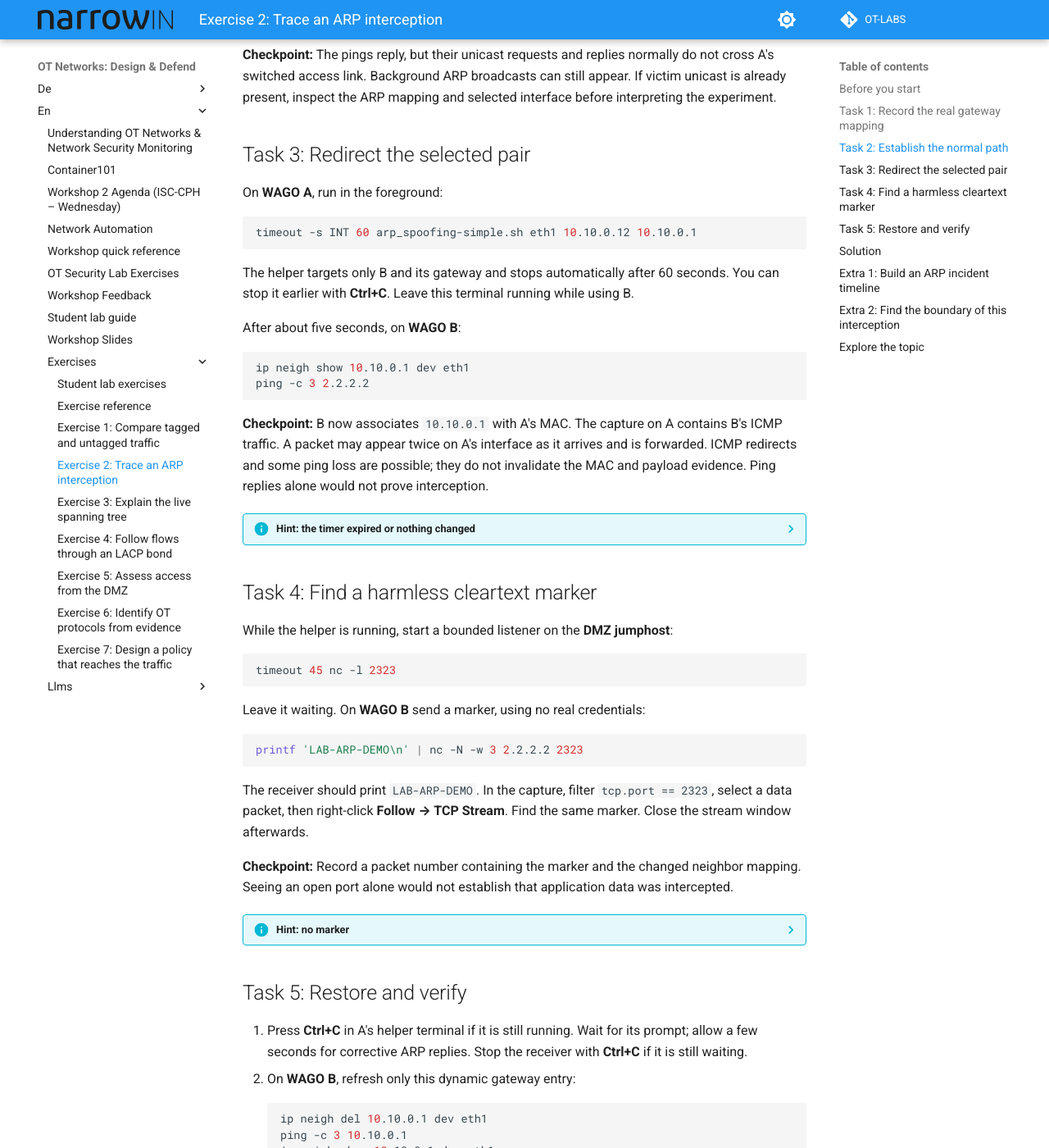
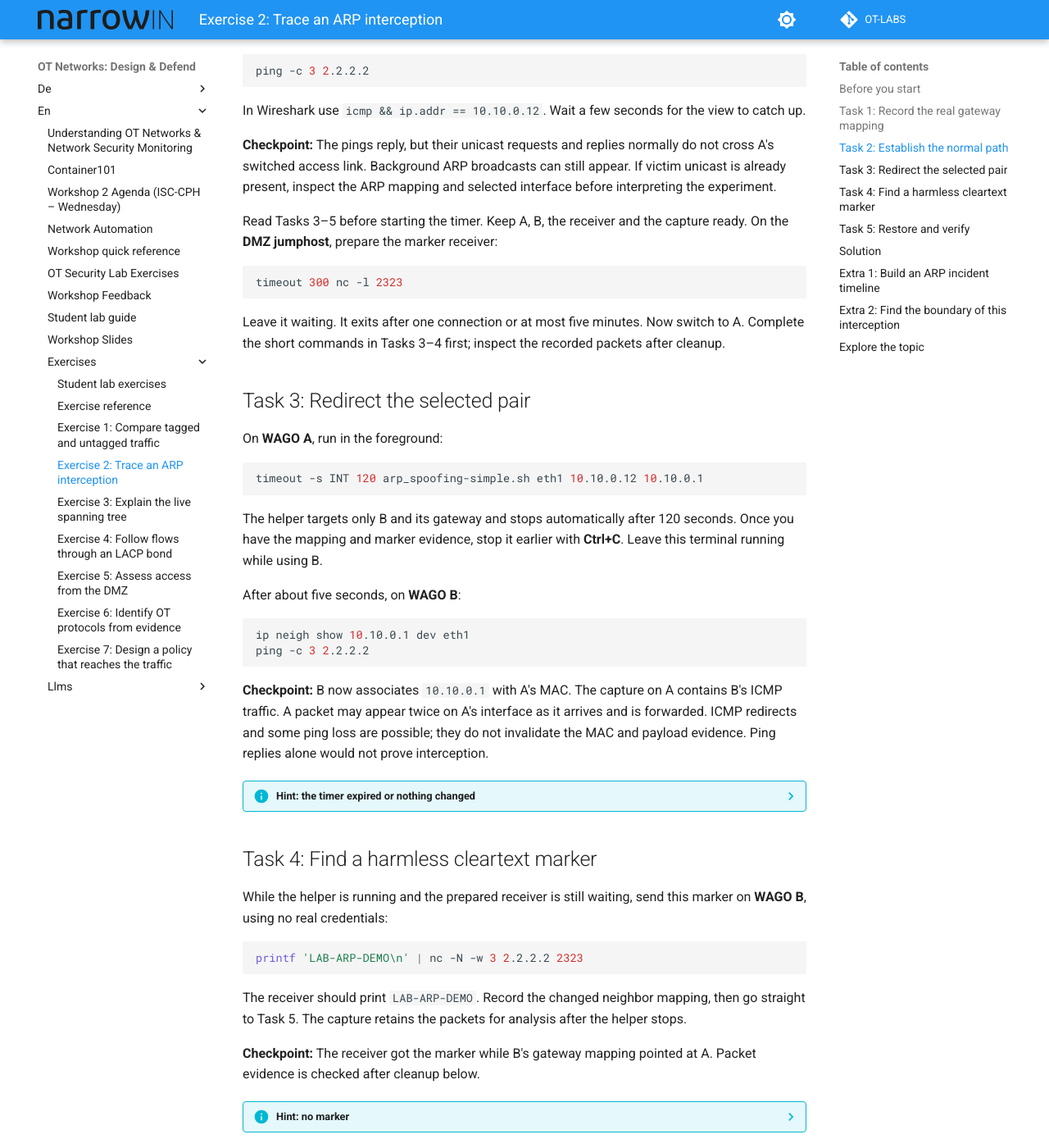
Before and after one commit to narrowin/ot-labs-docs, an MkDocs documentation site: the page built from docs/en/exercises/ex2-arp-spoofing.md, in a window 1280 px wide and 1400 px high, scrolled down 1485 px. Shown: the whole window at 82% size. Built offline with MkDocs 1.6.1 and Material for MkDocs 9.7.7, drawn with Linux system fonts in a browser that asks for light colours; comment, search, counter and statistics services are not loaded; some of the changed text lies outside the part shown.

Commit message:
docs(exercise2): pace ARP steps and show collected mappings
The ARP walkthrough made students prepare a receiver and inspect packets while a short interception timer was already running. Prepare the receiver first, allow a bounded 120-second helper, and clean up before packet analysis. Retrying starts with cleanup. Clarify the interception scope and keep the ping-only extra's cleanup separate from marker analysis.

Add stable Explorer links to the collected ARP Cache, Interface Details and Network Interfaces panels. Distinguish the endpoint's own MAC and switch-port header from its gateway neighbor mapping. Preserve the solution and two advanced extras while comparing collected latest state with a packet timeline.

Verification: the main flow and both extras succeeded through Explorer terminals, Wireshark and collected osquery data in an isolated student copy. The victim's gateway mapping changed to WAGO A in both the terminal and Explorer; the receiver and TCP stream contained the 13-byte LAB-ARP-DEMO marker. The direct CtrlX flow bypassed A while routed DMZ echoes crossed it. Cleanup removed arpspoof, preserved forwarding=1, restored the real gateway MAC and returned 3/3 gateway replies; Explorer also showed recovery. Both MkDocs builds, bilingual command parity, shell syntax, stable/local links and exactly two extras after the solution passed.

Limitations: collected ARP reports arrive about every 60 seconds and can miss a short attempt; Explorer retains the latest report rather than an incident history. Terminal and packet evidence remain the immediate proof.

````diff
--- a/docs/en/exercises/ex2-arp-spoofing.md
+++ b/docs/en/exercises/ex2-arp-spoofing.md
@@ -2,7 +2,7 @@
 
 **Time:** 30–40 minutes. **Lab:** current student `ot-sec-flat`. **Difficulty:** Intermediate.
 
-Prove a change in the victim's IP-to-MAC mapping, follow the resulting traffic, and restore the original path. Use only the three named lab nodes below. These addresses refer to the simulated network inside this appliance.
+Prove a change in the victim's IP-to-MAC mapping, follow the resulting traffic, and restore the original path. Run the interception from WAGO A against only B and its gateway. Use the named lab targets for connectivity checks. These addresses refer to the simulated network inside this appliance.
 
 **Learning objectives:** Explain ARP's trust problem, execute and prove a bounded Layer 2 interception, identify readable application data, and explain detection and mitigation.
 
@@ -38,9 +38,16 @@ cat /proc/sys/net/ipv4/ip_forward
 command -v arp_spoofing-simple.sh timeout
 ```
 
-Record A's MAC and forwarding value. The helper preserves the previous forwarding setting.
+Record A's MAC and forwarding value. The last command must print one path for `arp_spoofing-simple.sh` and one for `timeout`. The helper preserves the previous forwarding setting.
 
-**Checkpoint:** The real gateway MAC differs from A's MAC. Both commands exist. If this is already a changed mapping, finish cleanup in Task 5 before proceeding.
+**Checkpoint:** The real gateway MAC differs from A's MAC. Both commands exist. If this is already a changed mapping, complete the three cleanup steps in Task 5 before proceeding.
+
+??? info "Also inspect the mapping in Explorer"
+    Open [WAGO B's host details](/network/inventory/host?node=wago-plc2b-vlan10) and expand **ARP Cache**. Find **address** `10.10.0.1` on **interface** `eth1`; compare **mac** with your gateway MAC. On [WAGO A](/network/inventory/host?node=wago-plc2a-vlan10), **Interface Details** shows the `eth1` MAC and **Network Interfaces** shows `10.10.0.11` with mask `255.0.0.0`. **Interface ether2** in the header is the switch port, not Linux `eth1`. B's header MAC identifies B itself and stays unchanged; the gateway's **ARP Cache** row is the mapping you are testing.
+
+    These are collected endpoint reports. ARP is collected about every 60 seconds; reloading shows the latest received report, not a new query. An early-stopped experiment can fall between reports, and delivery can lag. Use the terminal and capture for immediate proof; an unchanged Explorer row does not rule out interception. Missing panels: tell the instructor and continue with terminal/capture evidence.
+
+    Standalone: **Inventory → Hosts**, search the stable node name, press **Enter**, then click its name.
 
 ## Task 2: Establish the normal path
 
@@ -54,15 +61,23 @@ In Wireshark use `icmp && ip.addr == 10.10.0.12`. Wait a few seconds for the vie
 
 **Checkpoint:** The pings reply, but their unicast requests and replies normally do not cross A's switched access link. Background ARP broadcasts can still appear. If victim unicast is already present, inspect the ARP mapping and selected interface before interpreting the experiment.
 
+Read Tasks 3–5 before starting the timer. Keep A, B, the receiver and the capture ready. On the **DMZ jumphost**, prepare the marker receiver:
+
+```bash
+timeout 300 nc -l 2323
+```
+
+Leave it waiting. It exits after one connection or at most five minutes. Now switch to A. Complete the short commands in Tasks 3–4 first; inspect the recorded packets after cleanup.
+
 ## Task 3: Redirect the selected pair
 
 On **WAGO A**, run in the foreground:
 
 ```bash
-timeout -s INT 60 arp_spoofing-simple.sh eth1 10.10.0.12 10.10.0.1
+timeout -s INT 120 arp_spoofing-simple.sh eth1 10.10.0.12 10.10.0.1
 ```
 
-The helper targets only B and its gateway and stops automatically after 60 seconds. You can stop it earlier with **Ctrl+C**. Leave this terminal running while using B.
+The helper targets only B and its gateway and stops automatically after 120 seconds. Once you have the mapping and marker evidence, stop it earlier with **Ctrl+C**. Leave this terminal running while using B.
 
 After about five seconds, on **WAGO B**:
 
@@ -74,28 +89,22 @@ ping -c 3 2.2.2.2
 **Checkpoint:** B now associates `10.10.0.1` with A's MAC. The capture on A contains B's ICMP traffic. A packet may appear twice on A's interface as it arrives and is forwarded. ICMP redirects and some ping loss are possible; they do not invalidate the MAC and payload evidence. Ping replies alone would not prove interception.
 
 ??? info "Hint: the timer expired or nothing changed"
-    Check the helper's terminal for an error. If it has stopped, repeat the bounded command and then the victim commands. Keep the filter specific to B. Do not broaden the attack to other nodes. Exit status 124 after the timeout is normal.
+    Check the helper terminal for errors. Exit status 124 means the 120-second limit expired. If you need another attempt, complete Task 5's cleanup first. Restart the receiver from Task 2, then repeat Tasks 3–5 when ready. Keep the same three nodes and capture filter. There is no need to rush packet analysis while the helper runs.
 
 ## Task 4: Find a harmless cleartext marker
 
-While the helper is running, start a bounded listener on the **DMZ jumphost**:
-
-```bash
-timeout 45 nc -l 2323
-```
-
-Leave it waiting. On **WAGO B** send a marker, using no real credentials:
+While the helper is running and the prepared receiver is still waiting, send this marker on **WAGO B**, using no real credentials:
 
 ```bash
 printf 'LAB-ARP-DEMO\n' | nc -N -w 3 2.2.2.2 2323
 ```
 
-The receiver should print `LAB-ARP-DEMO`. In the capture, filter `tcp.port == 2323`, select a data packet, then right-click **Follow → TCP Stream**. Find the same marker. Close the stream window afterwards.
+The receiver should print `LAB-ARP-DEMO`. Record the changed neighbor mapping, then go straight to Task 5. The capture retains the packets for analysis after the helper stops.
 
-**Checkpoint:** Record a packet number containing the marker and the changed neighbor mapping. Seeing an open port alone would not establish that application data was intercepted.
+**Checkpoint:** The receiver got the marker while B's gateway mapping pointed at A. Packet evidence is checked after cleanup below.
 
 ??? info "Hint: no marker"
-    Start the listener before the sender. Repeat Task 3 if its timer expired. Use `tcp.port == 2323 && tcp.len > 0` to isolate data. If only SYN packets appear, check the listener and route rather than claiming payload capture.
+    If the receiver or helper exited, complete Task 5's cleanup, restart the receiver from Task 2 and repeat Tasks 3–5. Use `tcp.port == 2323 && tcp.len > 0` to isolate data. If only SYN packets appear, check the listener and route rather than claiming payload capture.
 
 ## Task 5: Restore and verify
 
@@ -118,6 +127,10 @@ The receiver should print `LAB-ARP-DEMO`. In the capture, filter `tcp.port == 23
 
 **Checkpoint:** No `arpspoof` process remains, forwarding equals your initial value, and B again uses the original gateway MAC with successful pings. A silent `pgrep` with exit status 1 means no matching process. If the mapping remains wrong, stop here and ask the instructor; do not leave an active interception behind.
 
+Now inspect the retained capture. Filter `tcp.port == 2323`, select a data packet and right-click **Follow → TCP Stream**. Find `LAB-ARP-DEMO`, record its packet number and close the stream window.
+
+**Checkpoint:** The receiver and captured TCP payload contain the same marker. This, together with the changed neighbor mapping, proves the interception. Seeing an open port alone would not establish that application data was intercepted.
+
 Keep the capture open for Extra 1 if desired. Otherwise close the capture and terminal tabs.
 
 ## Solution
@@ -134,6 +147,7 @@ Keep the capture open for Extra 1 if desired. Otherwise close the capture and te
 1. Apply `arp.opcode == 2 && arp.src.proto_ipv4 == 10.10.0.1`.
 2. Expand **Address Resolution Protocol** and record **Sender IP address**, **Sender MAC address** and a frame number before, during and after the experiment. If one phase is missing, label it unobserved; use your recorded neighbor table as separate evidence.
 3. Compare the claimed IP with A's known MAC. Explain why a changed mapping is stronger evidence than simply counting ARP packets.
+4. Reopen B's **ARP Cache** in Explorer. Compare the latest available row with your recorded phases. Explorer retains the latest report, not this packet timeline; label any phase it did not collect as unobserved.
 
 **Checkpoint:** Your timeline distinguishes the real gateway mapping, the forged claim and recovery. A normal gratuitous ARP is not by itself proof of an attack. [Search the ARP field reference](https://www.wireshark.org/docs/dfref/a/arp.html) for `arp.src.hw_mac` and `arp.isgratuitous`.
 
@@ -154,10 +168,11 @@ Keep the capture open for Extra 1 if desired. Otherwise close the capture and te
 
 **Checkpoint:** The route to CtrlX `10.20.0.11` is direct on `eth1` in this `/8` flat baseline. Spoofing the gateway pair does not redirect that direct neighbor mapping; the routed jumphost traffic does cross A. Both pings can succeed while taking different Ethernet paths. The `vlan20` hostname does not create a separate VLAN.
 
-Repeat **all of Task 5**, then close captures and terminals. Continue with [Exercise 3](ex3-spanning-tree.md).
+Repeat **Task 5’s three cleanup steps and its recovery checkpoint**, then close captures and terminals. This ping-only extra has no TCP marker to inspect. Continue with [Exercise 3](ex3-spanning-tree.md).
 
 ## Explore the topic
 
 - [ARP specification, RFC 826](https://www.rfc-editor.org/rfc/rfc826.html): find the receive algorithm's mapping update.
 - [arpspoof manual](https://manpages.debian.org/bullseye/dsniff/arpspoof.8.en.html): compare forwarding and target selection with the helper.
 - [Cisco Dynamic ARP Inspection](https://www.cisco.com/c/en/us/support/docs/switches/lan-switch-software/222274-troubleshoot-dynamic-arp-inspection-dai.html): identify what a switch needs to validate an ARP claim.
+- [osquery ARP table fields](https://github.com/osquery/osquery/blob/master/specs/arp_cache.table): compare the reported `address`, `mac` and `interface` with the live neighbor table.
````
Also changed, not shown: docs/de/exercises/ex2-arp-spoofing.md (+32 -17 lines).
